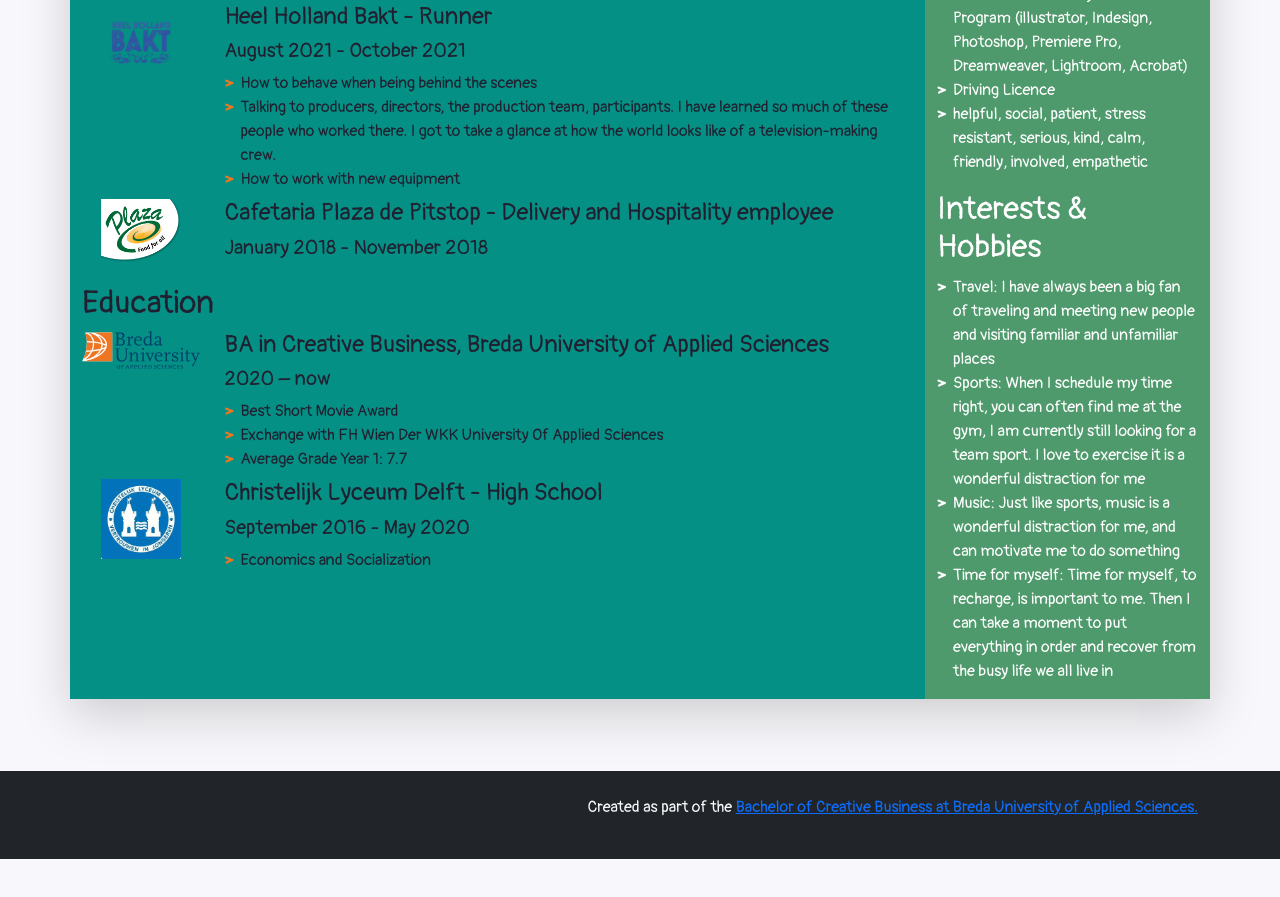
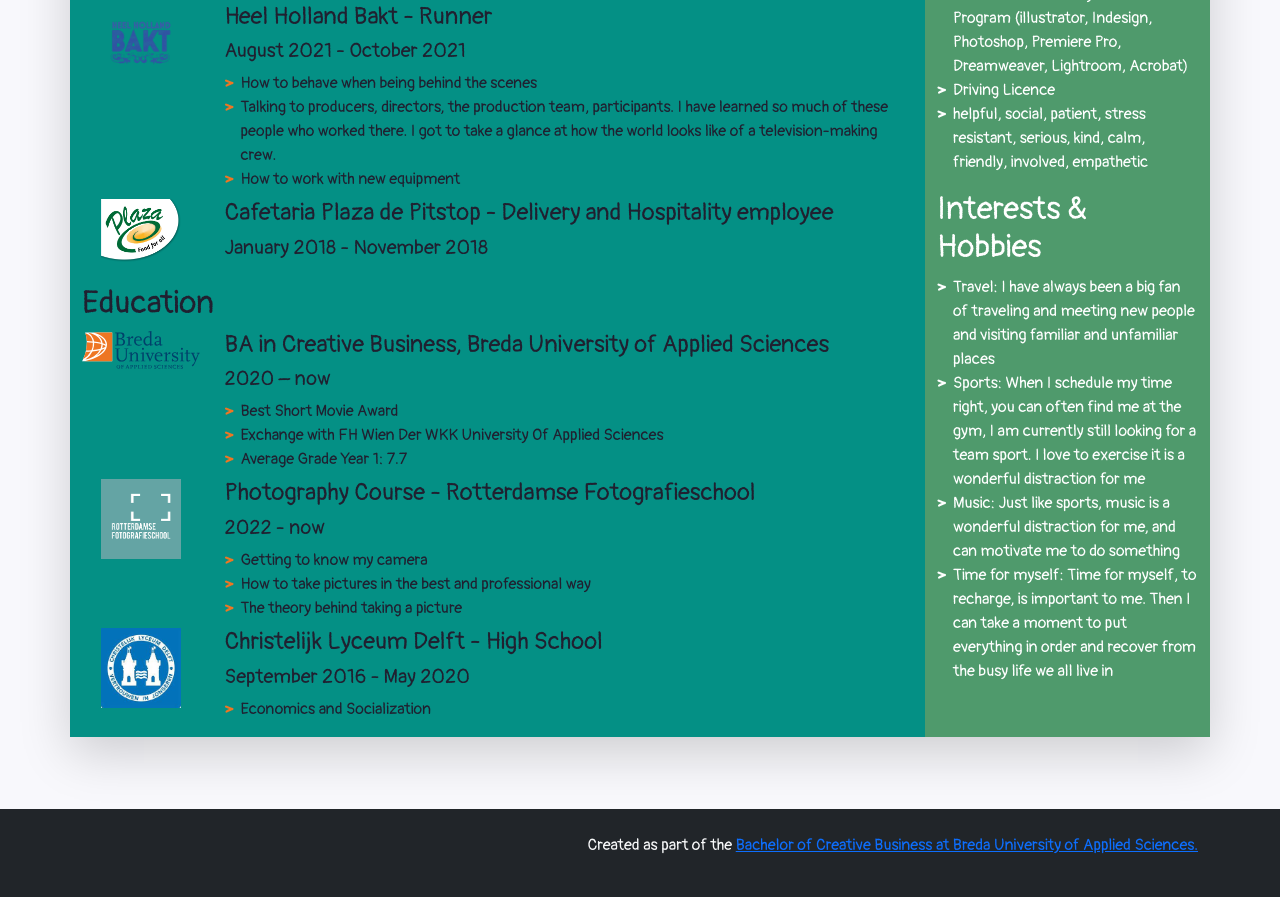
Before and after one commit to miloverhaar03/prj42003, a plain HTML site: page index.html in a window 1280 px wide. Shown: the part 739-1636 px from the top of the page. Before the commit the page ends 1598 px from the top, so only its background shows below. Drawn offline with nearby package versions, Linux system fonts and the light colour scheme; a web font is replaced by a local one.

Commit message:
Updated Education

```diff
--- a/index.html
+++ b/index.html
@@ -176,6 +176,23 @@
                 </div>
               </li>
 
+				 <li class="biography-item row mb-2">
+                <!-- We're using a grid inside a grid so we can align logos and text -->
+                <div class="logo-container col-3 col-sm-2 col-md-3 col-lg-2">
+                  <img class="biography-logo mw-100 d-block mx-auto" src="images/employers/Fotografie.png" alt="Company logo" width="80">
+                </div>
+                <div class="biography-contents col-9 col-sm-10 col-md-9 col-lg-10">
+                  <h4>Photography Course - Rotterdamse Fotografieschool&nbsp;</h4>
+                  <h5>2022 - now&nbsp;</h5>
+                  <!-- Use the list below to talk about your achievements -->
+                  <ul class="biography-details list-unstyled">
+                    <li>Getting to know my camera&nbsp;</li>
+                    <li>How to take pictures in the best and professional way&nbsp; </li>
+                    <li>The theory behind taking a picture&nbsp;</li>
+                  </ul>
+                </div>
+              </li>
+
               <!-- 2nd item in education -->
               <li class="biography-item row mb-2">
                 <div class="logo-container col-3 col-sm-2 col-md-3 col-lg-2">
```
